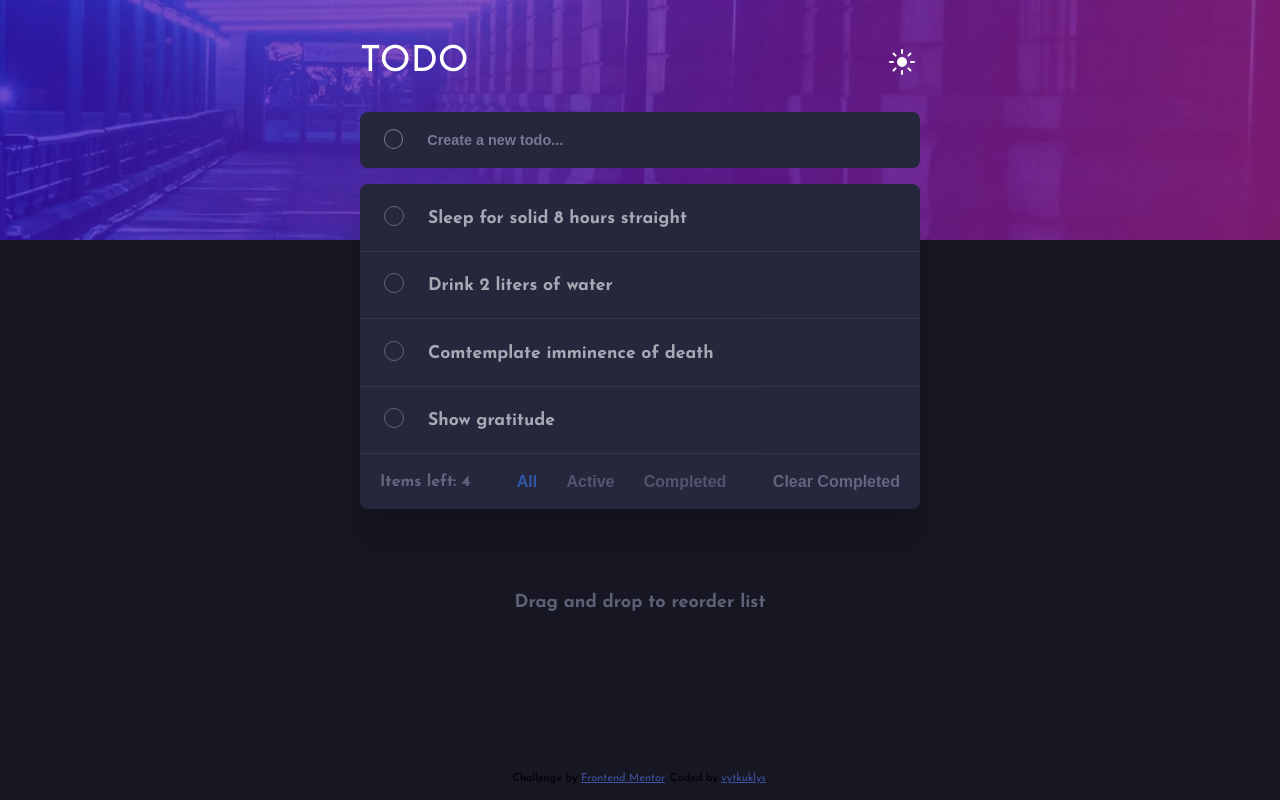
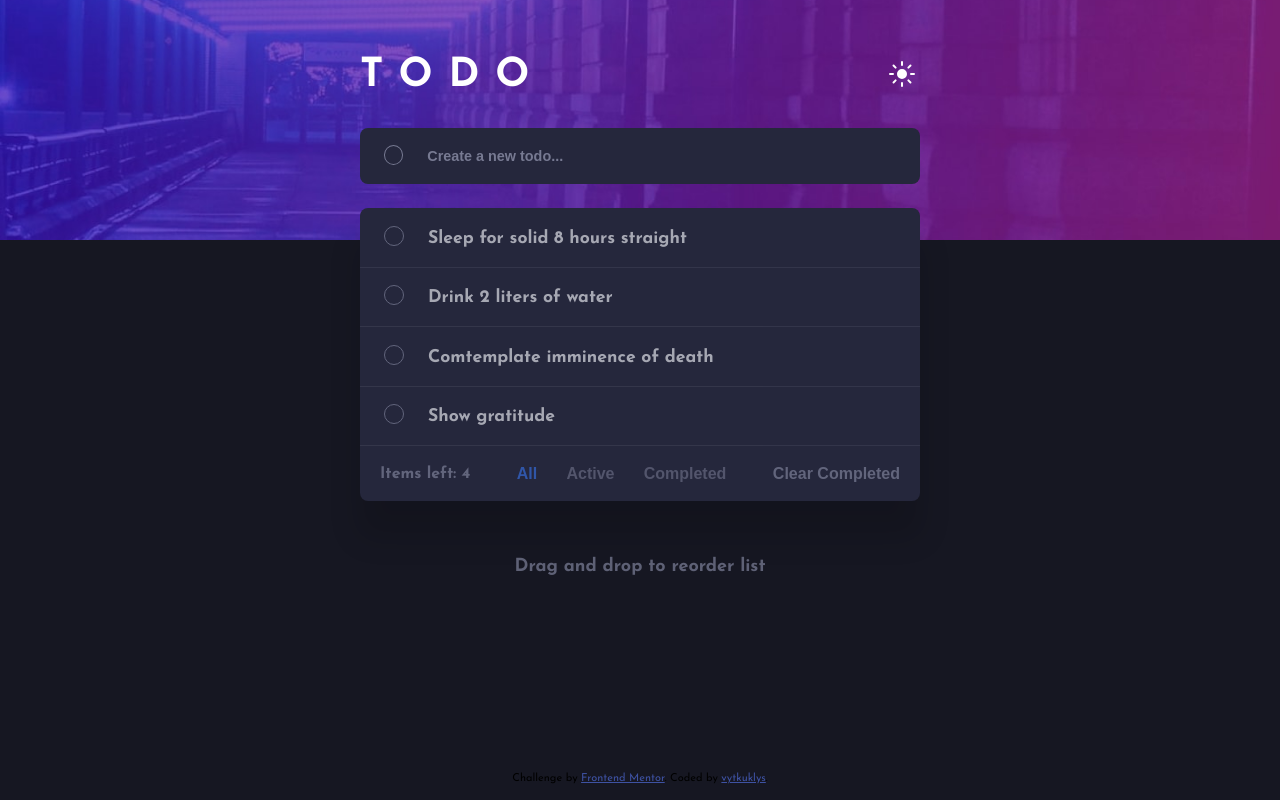
Before and after one commit to vytkuklys/FEM-Todo_App, a plain HTML site: page index.html in a window 1280 px wide. Drawn offline with Linux system fonts and the light colour scheme.

Commit message:
Update style.css

```diff
--- a/style.css
+++ b/style.css
@@ -257,7 +257,7 @@ body {
     text-align: center;
     font-weight: 700;
     width: auto;
-    margin: 15% auto;
+    margin: 10% auto;
 }
 
 @media only screen and (min-width: 650px) {
@@ -269,6 +269,20 @@ body {
         display: block;
     }
 
+    .switch {
+        margin-top: 3.5rem;
+    }
+
+    .switch__h1 {
+        font-weight: 700;
+        letter-spacing: 1rem;
+        font-size: 2.5rem;
+    }
+
+    .create-todo {
+        margin-bottom: 1.5rem;
+    }
+
     .container {
         max-width: 35rem;
     }
@@ -276,8 +290,8 @@ body {
     .list-todo__filters {
         display: block;
     }
+
     .list-todo__p {
-        padding: .75rem 1.5rem;
         font-size: 1.1rem;
     }
 
```
